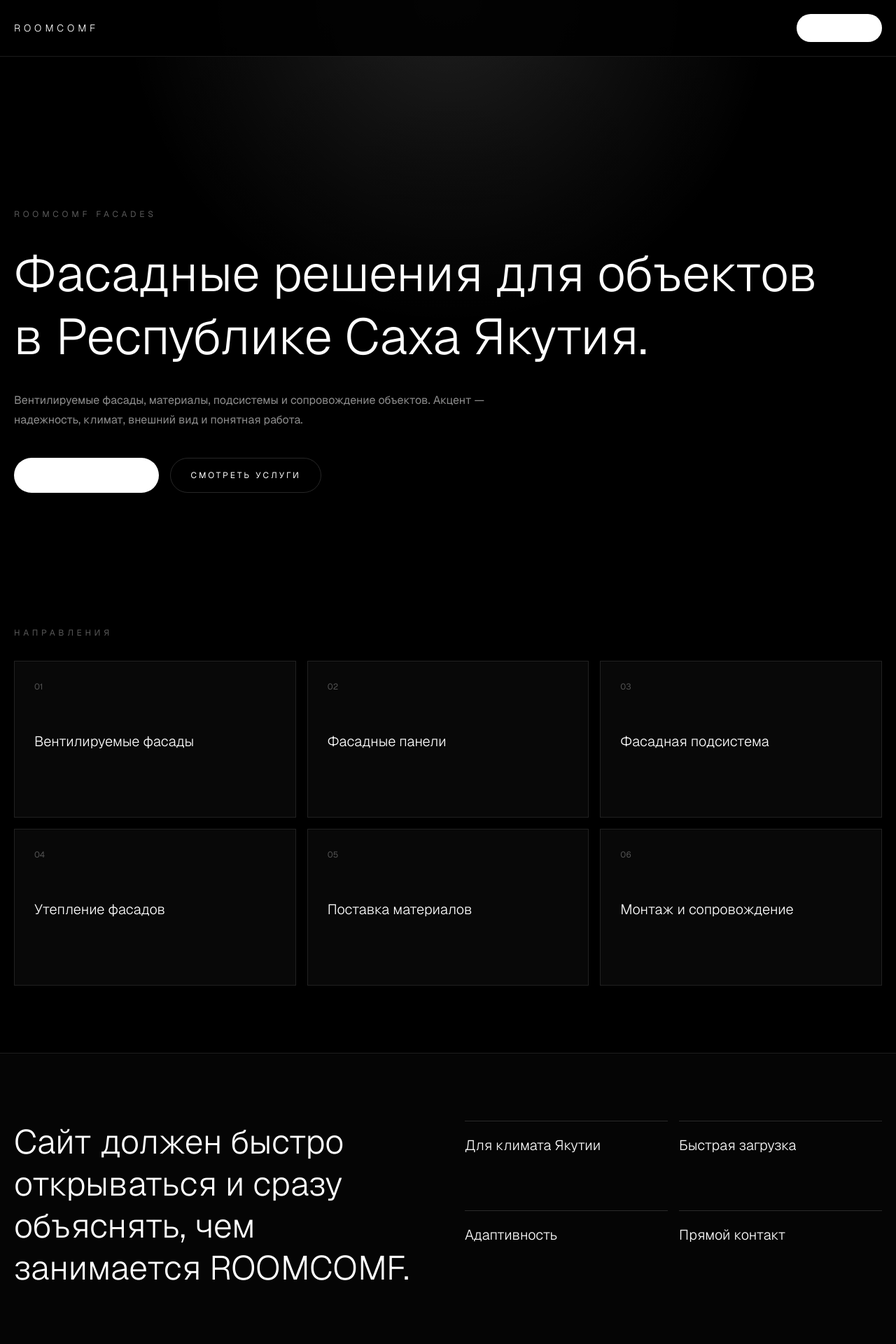
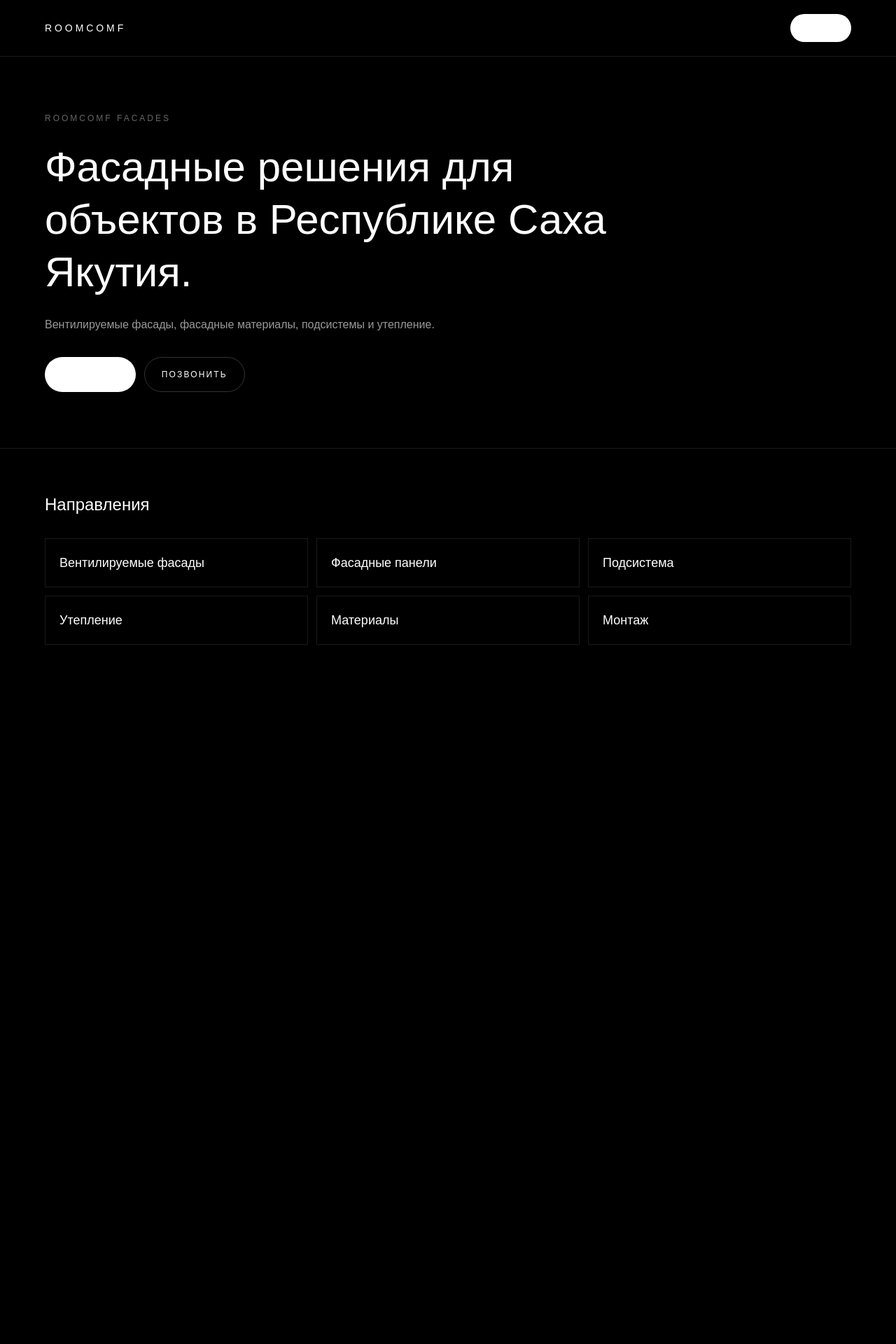
Before and after one commit to roomcomf/roomcomf-web, a Next.js app: page /facades in a window 1280 px wide. Shown: the top 1920 px of the page at 70% size. After the commit the page ends 985 px from the top, so only its background shows below. Built offline with nearby package versions, Linux system fonts and the light colour scheme.

Commit message:
ultra fast facades

```diff
--- a/app/facades/page.tsx
+++ b/app/facades/page.tsx
@@ -1,127 +1,80 @@
 const services = [
   "Вентилируемые фасады",
   "Фасадные панели",
-  "Фасадная подсистема",
-  "Утепление фасадов",
-  "Поставка материалов",
-  "Монтаж и сопровождение",
-];
-
-const advantages = [
-  "Для климата Якутии",
-  "Быстрая загрузка",
-  "Адаптивность",
-  "Прямой контакт",
+  "Подсистема",
+  "Утепление",
+  "Материалы",
+  "Монтаж",
 ];
 
 export default function FacadesPage() {
   return (
     <main className="min-h-screen bg-black text-white">
-      <header className="fixed left-0 top-0 z-50 w-full border-b border-white/10 bg-black/90">
-        <div className="mx-auto flex max-w-7xl items-center justify-between px-5 py-5">
-          <a href="/" className="text-sm font-light tracking-[0.35em]">
+      <header className="border-b border-white/10 px-5 py-5">
+        <div className="mx-auto flex max-w-6xl items-center justify-between">
+          <a href="/" className="text-sm tracking-[0.28em]">
             ROOMCOMF
           </a>
 
           <a
             href="https://wa.me/70000000000"
-            className="rounded-full bg-white px-5 py-3 text-xs uppercase tracking-[0.2em] text-black"
+            className="rounded-full bg-white px-4 py-3 text-xs text-black"
           >
             WhatsApp
           </a>
         </div>
       </header>
 
-      <section className="relative flex min-h-screen items-end px-5 pb-24 pt-32">
-        <div className="absolute inset-0 bg-[radial-gradient(circle_at_top,rgba(255,255,255,0.13),transparent_45%)]" />
-        <div className="absolute inset-0 bg-gradient-to-b from-transparent via-black/30 to-black" />
-
-        <div className="relative z-10 mx-auto w-full max-w-7xl">
-          <p className="mb-8 text-xs uppercase tracking-[0.4em] text-white/35">
+      <section className="px-5 py-20">
+        <div className="mx-auto max-w-6xl">
+          <p className="mb-6 text-xs uppercase tracking-[0.25em] text-white/40">
             ROOMCOMF FACADES
           </p>
 
-          <h1 className="max-w-6xl text-4xl font-light leading-tight sm:text-6xl md:text-7xl">
+          <h1 className="max-w-4xl text-4xl leading-tight sm:text-6xl">
             Фасадные решения для объектов в Республике Саха Якутия.
           </h1>
 
-          <p className="mt-8 max-w-2xl text-sm leading-7 text-white/55 sm:text-base">
-            Вентилируемые фасады, материалы, подсистемы и сопровождение объектов.
-            Акцент — надежность, климат, внешний вид и понятная работа.
+          <p className="mt-6 max-w-2xl text-base leading-7 text-white/60">
+            Вентилируемые фасады, фасадные материалы, подсистемы и утепление.
           </p>
 
-          <div className="mt-10 flex flex-col gap-4 sm:flex-row">
+          <div className="mt-8 flex flex-col gap-3 sm:flex-row">
             <a
               href="https://wa.me/70000000000"
-              className="rounded-full bg-white px-7 py-4 text-center text-xs uppercase tracking-[0.25em] text-black"
+              className="rounded-full bg-white px-6 py-4 text-center text-xs uppercase tracking-[0.18em] text-black"
             >
-              Обсудить фасад
+              Написать
             </a>
 
             <a
-              href="#services"
-              className="rounded-full border border-white/15 px-7 py-4 text-center text-xs uppercase tracking-[0.25em] text-white/70"
+              href="tel:+70000000000"
+              className="rounded-full border border-white/20 px-6 py-4 text-center text-xs uppercase tracking-[0.18em]"
             >
-              Смотреть услуги
+              Позвонить
             </a>
           </div>
         </div>
       </section>
 
-      <section id="services" className="mx-auto max-w-7xl px-5 py-24">
-        <p className="mb-8 text-xs uppercase tracking-[0.4em] text-white/35">
-          Направления
-        </p>
-
-        <div className="grid gap-4 sm:grid-cols-2 lg:grid-cols-3">
-          {services.map((item, index) => (
-            <div
-              key={item}
-              className="min-h-56 border border-white/10 bg-white/[0.03] p-7 transition hover:bg-white/[0.06]"
-            >
-              <p className="mb-14 text-xs text-white/30">
-                0{index + 1}
-              </p>
-              <h2 className="text-xl font-light">{item}</h2>
-            </div>
-          ))}
-        </div>
-      </section>
-
-      <section className="border-y border-white/10 bg-white/[0.02]">
-        <div className="mx-auto grid max-w-7xl gap-12 px-5 py-24 md:grid-cols-2">
-          <h2 className="text-3xl font-light leading-tight sm:text-5xl">
-            Сайт должен быстро открываться и сразу объяснять, чем занимается ROOMCOMF.
+      <section className="border-t border-white/10 px-5 py-16">
+        <div className="mx-auto max-w-6xl">
+          <h2 className="mb-8 text-2xl">
+            Направления
           </h2>
 
-          <div className="grid gap-4 sm:grid-cols-2">
-            {advantages.map((item) => (
-              <div key={item} className="border-t border-white/15 pt-5">
-                <p className="text-xl font-light">{item}</p>
+          <div className="grid gap-3 sm:grid-cols-2 lg:grid-cols-3">
+            {services.map((item) => (
+              <div
+                key={item}
+                className="border border-white/10 p-5 text-lg"
+              >
+                {item}
               </div>
             ))}
           </div>
         </div>
       </section>
-
-      <section className="mx-auto max-w-7xl px-5 py-24">
-        <div className="rounded-[2rem] border border-white/10 bg-white/[0.04] p-8 sm:p-12">
-          <p className="mb-6 text-xs uppercase tracking-[0.4em] text-white/35">
-            Контакт
-          </p>
-
-          <h2 className="max-w-4xl text-3xl font-light leading-tight sm:text-5xl">
-            Нужен фасад, материал или консультация по объекту?
-          </h2>
-
-          <a
-            href="https://wa.me/70000000000"
-            className="mt-10 inline-block rounded-full bg-white px-8 py-4 text-xs uppercase tracking-[0.25em] text-black"
-          >
-            Написать в WhatsApp
-          </a>
-        </div>
-      </section>
     </main>
   );
 }
--- a/app/globals.css
+++ b/app/globals.css
@@ -1,23 +1,19 @@
 @import "tailwindcss";
-
-:root {
-  background: #000000;
-  color: #ffffff;
-}
 
 * {
   box-sizing: border-box;
 }
 
 html {
-  scroll-behavior: smooth;
-  background: #000000;
+  background: #000;
+  color: #fff;
 }
 
 body {
   margin: 0;
-  background: #000000;
-  color: #ffffff;
+  background: #000;
+  color: #fff;
+  font-family: Arial, Helvetica, sans-serif;
   overflow-x: hidden;
 }
 
@@ -25,8 +21,3 @@ a {
   color: inherit;
   text-decoration: none;
 }
-
-::selection {
-  background: #ffffff;
-  color: #000000;
-}
--- a/app/layout.tsx
+++ b/app/layout.tsx
@@ -1,15 +1,9 @@
 import type { Metadata } from "next";
-import { Geist } from "next/font/google";
 import "./globals.css";
-
-const geist = Geist({
-  subsets: ["latin"],
-  display: "swap",
-});
 
 export const metadata: Metadata = {
   title: "ROOMCOMF",
-  description: "ROOMCOMF ecosystem platform",
+  description: "ООО «Румкомф». Фасадные решения.",
 };
 
 export default function RootLayout({
@@ -19,9 +13,7 @@ export default function RootLayout({
 }>) {
   return (
     <html lang="ru">
-      <body className={geist.className}>
-        {children}
-      </body>
+      <body>{children}</body>
     </html>
   );
 }
```
